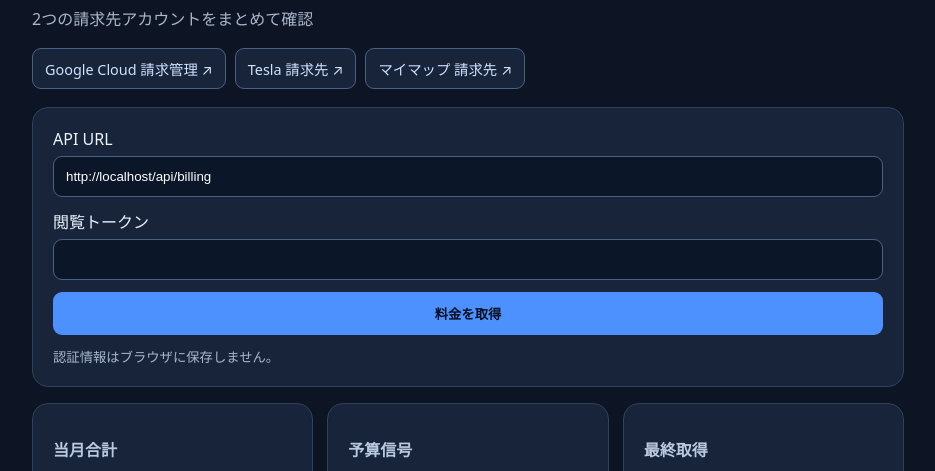
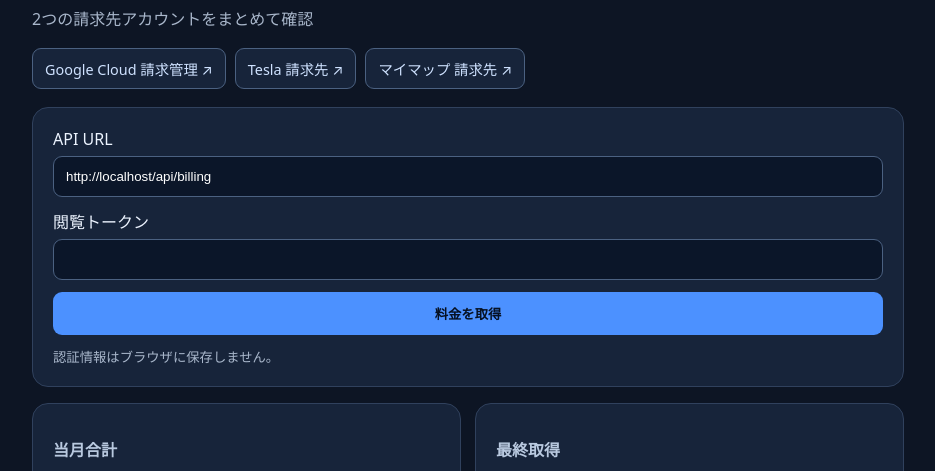
Before and after one commit to ducat595/gcp-billing-monitor, a plain HTML site: page frontend/index.html in a window 1280 px wide. Shown: the part 104-575 px from the top of the page, without its empty margins (172-1107 px from the left). Drawn offline with Linux system fonts and the light colour scheme.

```diff
--- a/frontend/index.html
+++ b/frontend/index.html
@@ -10,7 +10,6 @@
 <section class="settings"><label>API URL <input id="url" placeholder="https://example.com/api/billing"></label><label>閲覧トークン <input id="token" type="password" autocomplete="off"></label><button id="load">料金を取得</button><small>認証情報はブラウザに保存しません。</small></section>
 <section class="summary">
 <div class="panel"><h2>当月合計</h2><strong id="total">未取得</strong></div>
-<div class="panel"><h2>予算信号</h2><div id="budget-signal" class="budget-signal unknown" role="status" aria-live="polite"><span class="signal-light" aria-hidden="true"></span><strong id="signal-label">判定待ち</strong></div><p id="signal-detail">料金取得後に判定します</p><small>緑：80%未満 / 黄：80～100% / 赤：100%超</small></div>
 <div class="panel"><h2>最終取得</h2><span id="updated">—</span></div>
 </section>
 <section id="accounts" class="accounts"></section><p id="message" role="status"></p>
```
